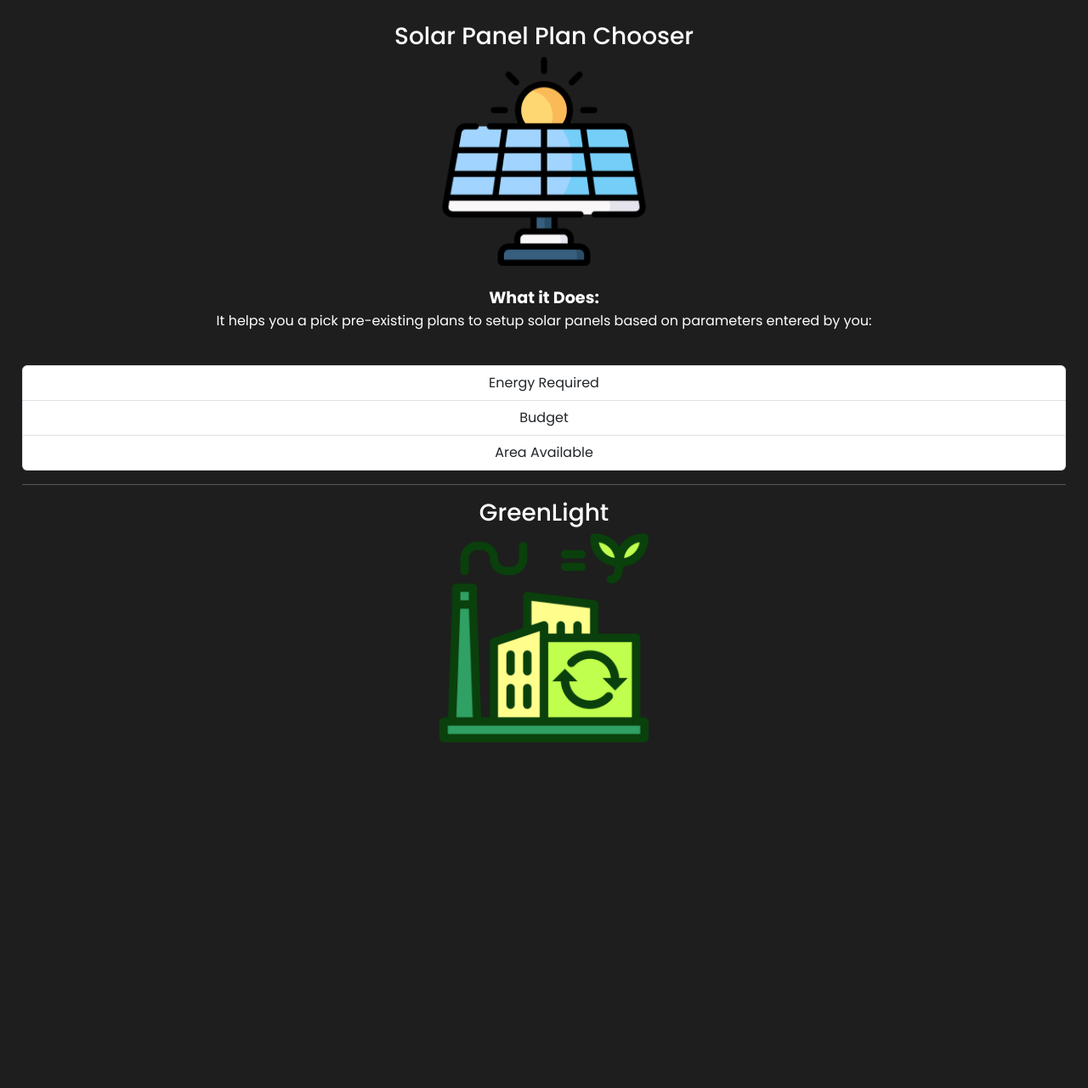
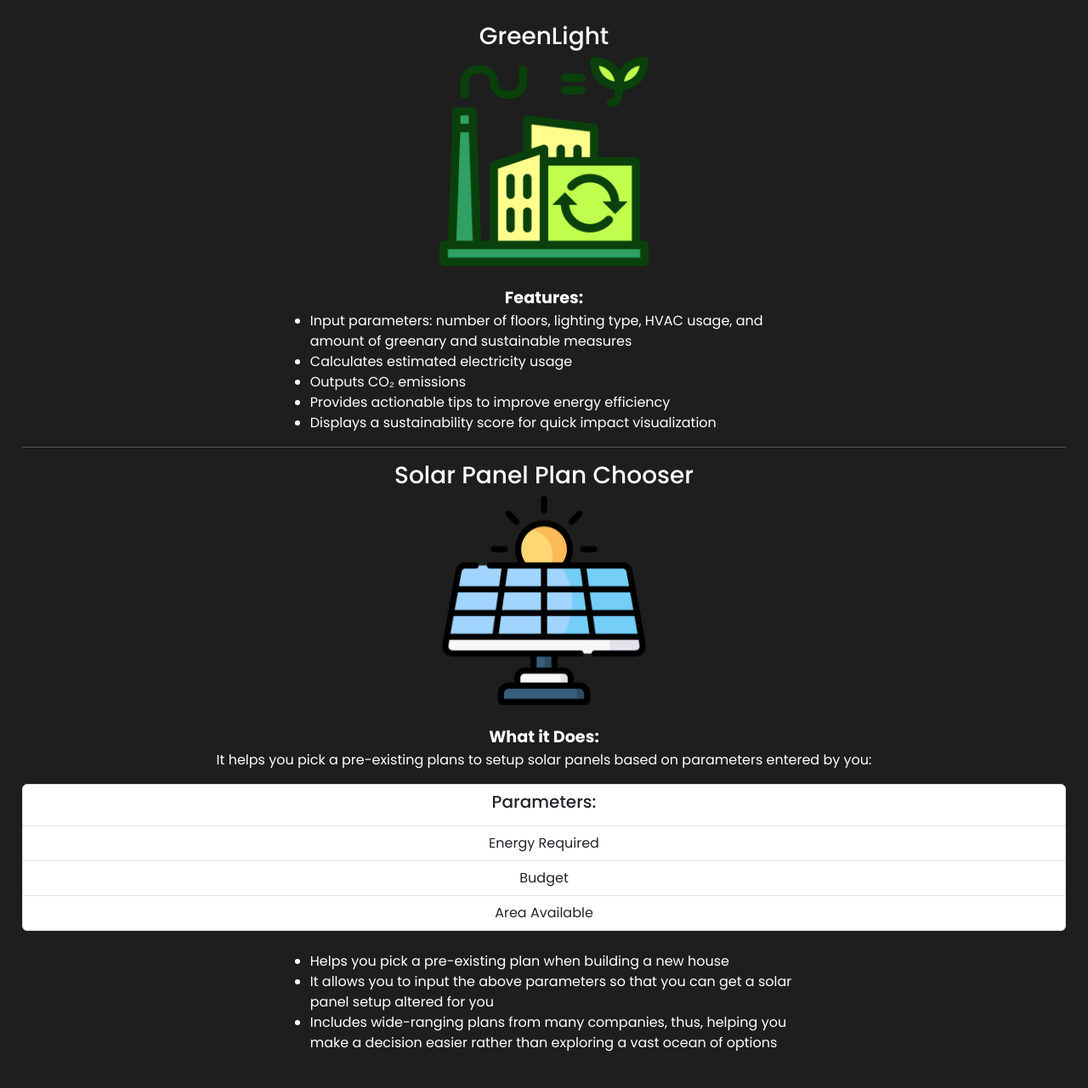
Before and after one commit to srisudarshanrg/sasya-competition, a Flask app: page / in a window 1280 px wide. Shown: the part 56-1337 px from the top of the page at 85% size. Before the commit the page ends 930 px from the top, so only its background shows below. Run offline with Flask 3, Linux system fonts and the light colour scheme.

Commit message:
final project

```diff
--- a/sasya_project/routes.py
+++ b/sasya_project/routes.py
@@ -5,6 +5,11 @@ from .models import SolarPlans
 @app.route("/")
 def home():
     return render_template("home.html")
+
+@app.route("/all-solar-plans")
+def all_solar_plans():
+    plans = SolarPlans.query.filter_by().all()
+    return render_template("all_solar_plans.html", plans=plans)
 
 @app.route("/solar_panel", methods=["GET", "POST"])
 def solar_panel():
--- a/sasya_project/templates/home.html
+++ b/sasya_project/templates/home.html
@@ -5,23 +5,44 @@
 {% endblock %}
 
 {% block content %}
+    <div class="green-building-tracker text-center">
+        <h3>GreenLight</h3>
+        <img src="{{url_for('static', filename='img/green_building.png')}}" alt="solar panel" style="width: 20%;">
+        <br>
+        <br>
+        <b style="font-size: 1.2rem;">Features:</b>
+        <div class="text-start" style="margin-left: auto; margin-right: auto; width: 50%;">
+            <ul>
+                <li>Input parameters: number of floors, lighting type, HVAC usage, and amount of greenary and sustainable measures</li>
+                <li>Calculates estimated electricity usage </li>
+                <li>Outputs CO₂ emissions </li>
+                <li>Provides actionable tips to improve energy efficiency</li>
+                <li>Displays a sustainability score for quick impact visualization</li>
+            </ul>
+        </div>
+    </div>
+    <hr>
     <div class="solar-panel-chooser text-center">
         <h3>Solar Panel Plan Chooser</h3>
         <img src="{{url_for('static', filename='img/solar_panel.png')}}" alt="solar panel" style="width: 20%;">
         <br>
         <br>
-        <p><b style="font-size: 1.2rem;">What it Does:</b><br>It helps you a pick pre-existing plans to setup solar panels based on parameters entered by you: <br><br>
+        <p><b style="font-size: 1.2rem;">What it Does:</b><br>It helps you pick a pre-existing plans to setup solar panels based on parameters entered by you: <br>
             <ul class="list-group">
+                <li class="list-group-item"><h5>Parameters:</h5></li>
                 <li class="list-group-item">Energy Required</li>
                 <li class="list-group-item">Budget</li>
                 <li class="list-group-item">Area Available</li>
             </ul>
+            <br>
+
+            <div class="text-start" style="margin-left: auto; margin-right: auto; width: 50%;">
+                <ul>
+                    <li>Helps you pick a pre-existing plan when building a new house</li>
+                    <li>It allows you to input the above parameters so that you can get a solar panel setup altered for you</li>
+                    <li>Includes wide-ranging plans from many companies, thus, helping you make a decision easier rather than exploring a vast ocean of options</li>
+                </ul>
+            </div>
         </p>
     </div>
-    <hr>
-    <div class="green-building-tracker text-center">
-        <h3>GreenLight</h3>
-        <img src="{{url_for('static', filename='img/green_building.png')}}" alt="solar panel" style="width: 20%;">
-
-    </div>
 {% endblock %}
--- a/sasya_project/templates/solar_panel.html
+++ b/sasya_project/templates/solar_panel.html
@@ -6,6 +6,10 @@
 
 {% block content %}
     <h1>Solar Panel Plan Chooser</h1>
+
+    <a href="{{url_for('all_solar_plans')}}" class="btn btn-sm btn-primary">View All Plans</a>
+    <br>
+    <br>
 
     <form method="POST">
         <label for="energy_daily" class="form-label">Energy Required Daily(in kWh):</label>
```
Also changed, not shown: sasya_project/templates/all_solar_plans.html (added, +33 -0 lines).
